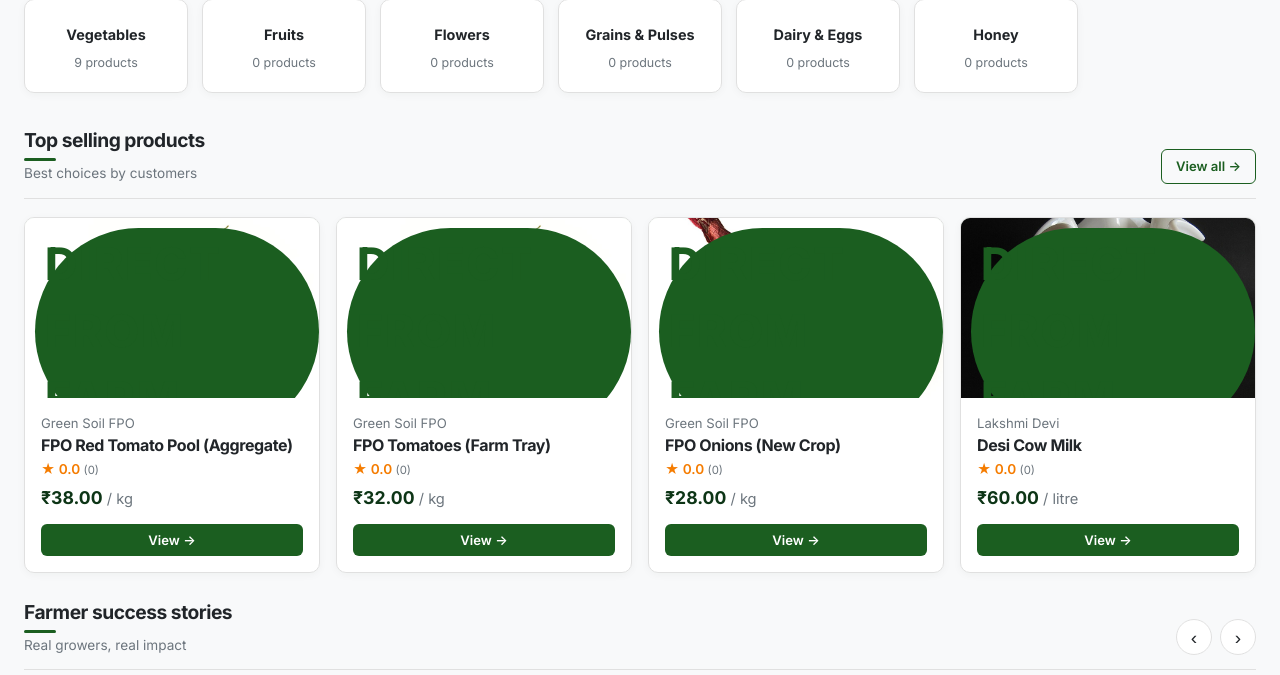
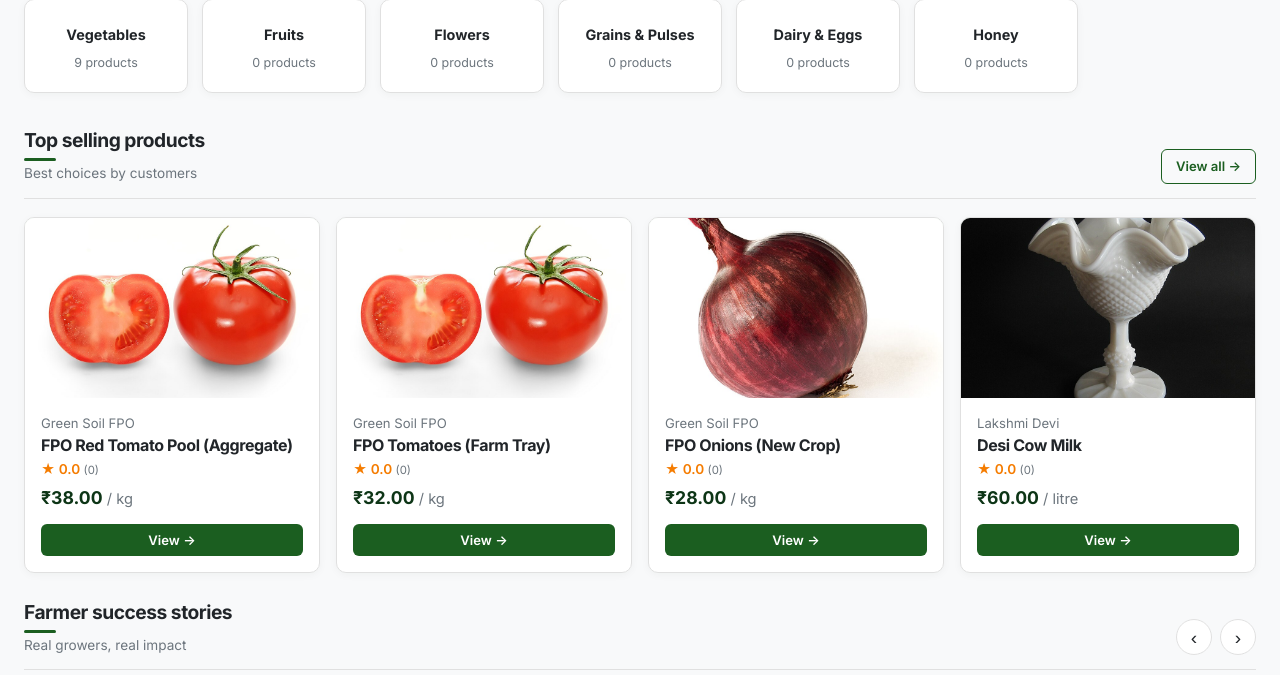
Before and after one commit to ysheriff786/farmlink, a Flask app: page / in a window 1280 px wide. Shown: the part 829-1504 px from the top of the page. Run offline with Flask 3, Linux system fonts and the light colour scheme; data comes from the database, SQL or seed files in the repository; data that the repository does not hold is empty.

Commit message:
Remove green badge overlay from product images

```diff
--- a/templates/index.html
+++ b/templates/index.html
@@ -84,7 +84,6 @@
     <a href="{{ url_for('product_detail', pid=p.id) }}" class="product-img">
       {% if p.image %}<img src="{{ url_for('static', filename='uploads/' ~ p.image) }}" alt="{{ p.name }}">
       {% else %}<img src="{{ url_for('static', filename='vegetables/' ~ veg_placeholder(p)) }}" alt="{{ p.name }}">{% endif %}
-      {% if p.stock > 0 %}<span class="farm-badge">Direct from farm</span>{% endif %}
       {% if p.stock <= 0 %}<span class="out-badge">Out of stock</span>{% endif %}
     </a>
     <div class="card-body">
```
